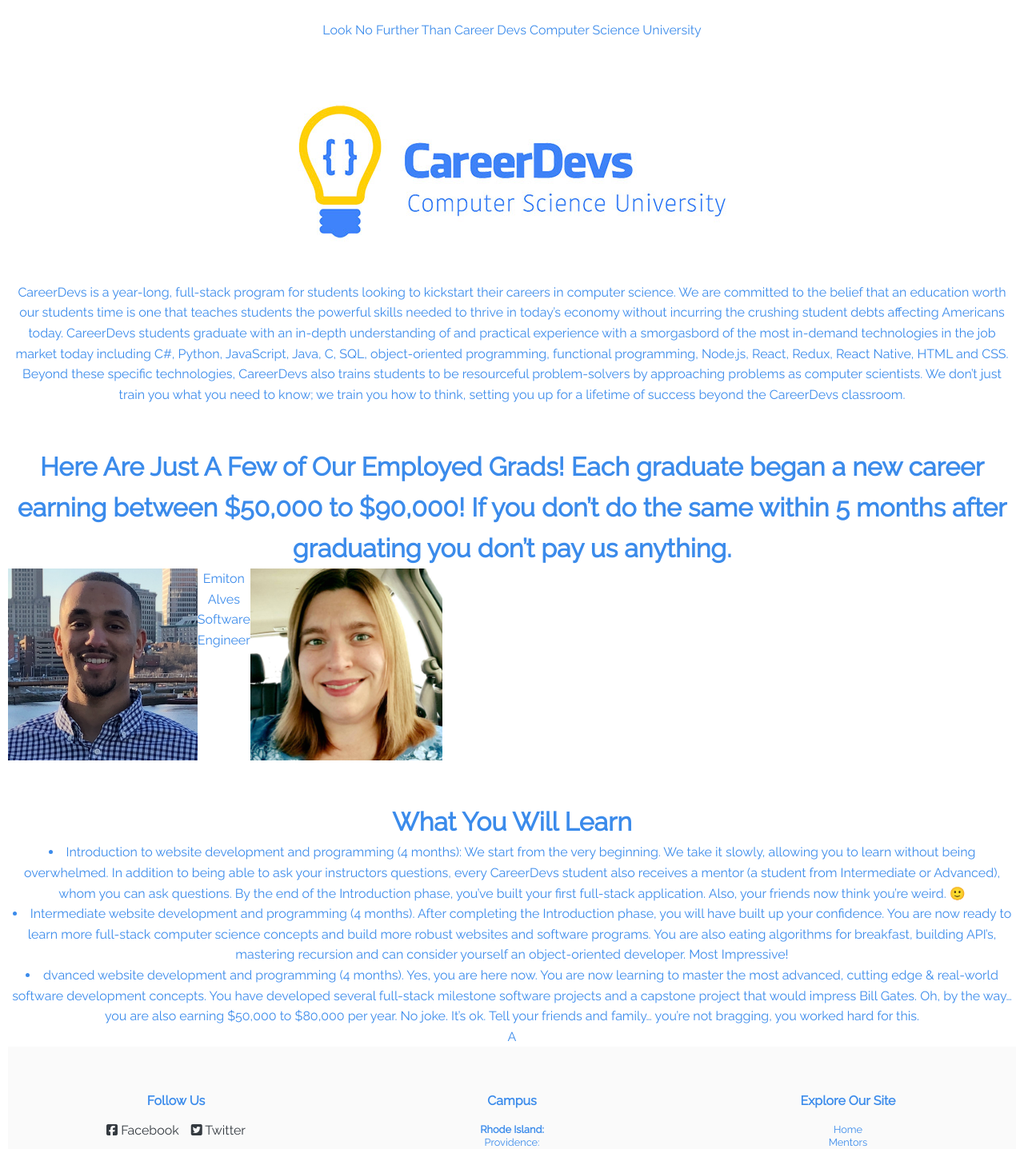
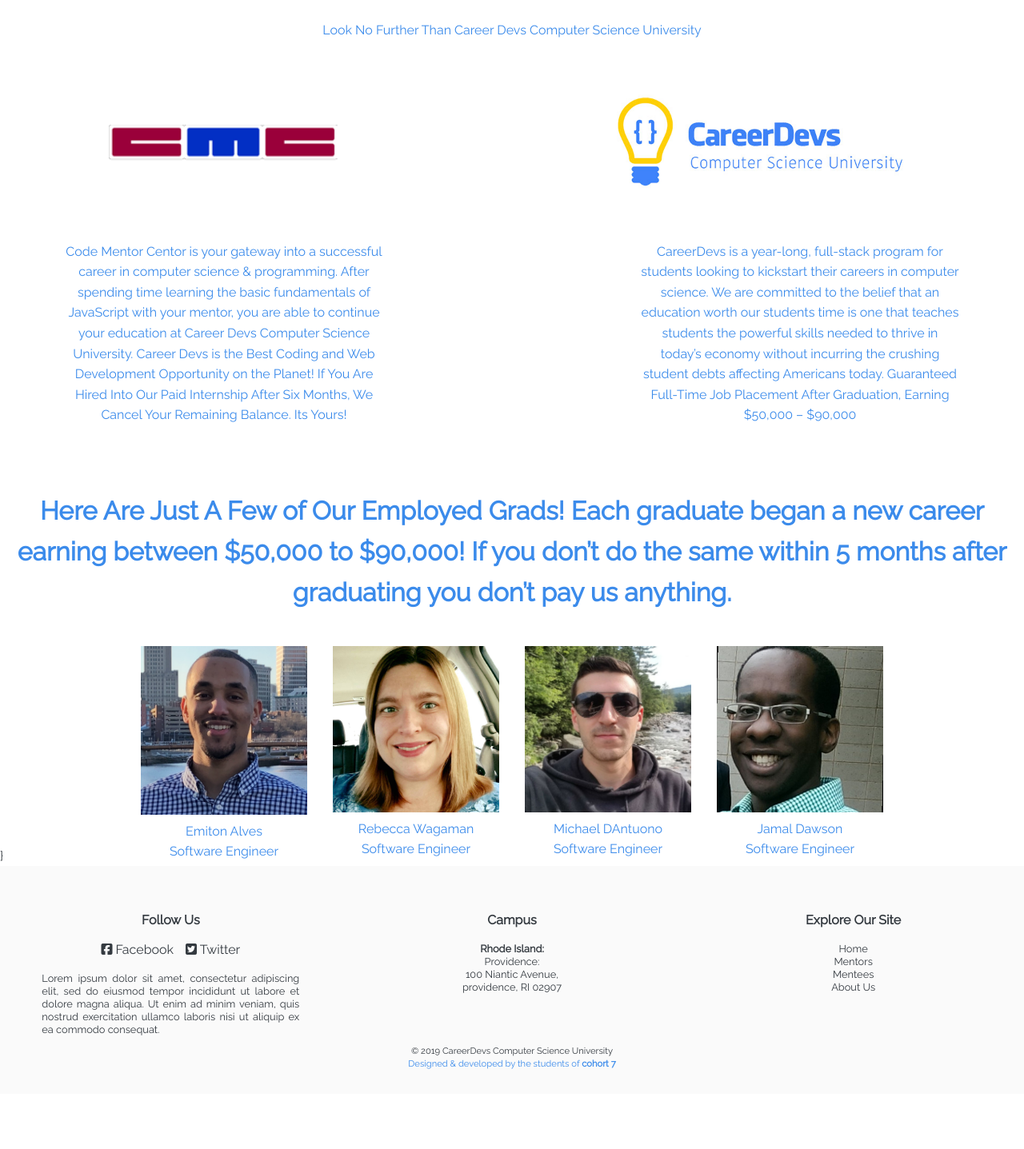
Before and after one commit to marcusgalvin/CodeMentorCenter, a React (Create React App) app in the folder client/: page /CmcCareerDevs in a window 1280 px wide. Shown: the part 202-1639 px from the top of the page at 80% size. After the commit the page ends 1570 px from the top, so only its background shows below. Built offline with nearby package versions, Linux system fonts and the light colour scheme.

Commit message:
updated CmcCareerDevs

```diff
--- a/client/src/components/layout/CmcCareerDevs.jsx
+++ b/client/src/components/layout/CmcCareerDevs.jsx
@@ -1,6 +1,7 @@
 import React, { Fragment } from "react";
 import { Link } from "react-router-dom";
 import Footer from "./Footer";
+import cmcNavLogo from "../images/logo_cmcNavbar.png";
 
 const OnlineLearning = () => {
   return (
@@ -14,97 +15,78 @@
         </div>
         <br />
         <br />
+
+        <div className="photo-ct">
+          <div className="CMC-photo">
+            <img src={cmcNavLogo} alt="Code Mentor Center" />
+          </div>
+
           <div className="CareerDev-photo">
             <img src={require("../images/CareerDevs-Logo-600x200.jpg")} />
           </div>
-        <br />
-        <div className="career-devs-info">
-          {/* <div className="left-info"> */}
+        </div>
+
+        <div className="middle-info">
+          <div className="left-info">
             <p>
-            <br />
+              Code Mentor Centor is your gateway into a successful career in
+              computer science & programming. After spending time learning the
+              basic fundamentals of JavaScript with your mentor, you are able to
+              continue your education at Career Devs Computer Science
+              University. Career Devs is the Best Coding and Web Development
+              Opportunity on the Planet! If You Are Hired Into Our Paid
+              Internship After Six Months, We Cancel Your Remaining Balance. Its
+              Yours!
+            </p>
+          </div>
+          <div className="right-info">
+            <p>
               CareerDevs is a year-long, full-stack program for students looking
-            to kickstart their careers in computer science. We are committed to
-            the belief that an education worth our students time is one that
-            teaches students the powerful skills needed to thrive in today’s
-            economy without incurring the crushing student debts affecting
-            Americans today. CareerDevs students graduate with an in-depth
-            understanding of and practical experience with a smorgasbord of the
-            most in-demand technologies in the job market today including C#,
-            Python, JavaScript, Java, C, SQL, object-oriented programming,
-            functional programming, Node.js, React, Redux, React Native, HTML
-            and CSS. Beyond these specific technologies, CareerDevs also trains
-            students to be resourceful problem-solvers by approaching problems
-            as computer scientists. We don’t just train you what you need to
-            know; we train you how to think, setting you up for a lifetime of
-            success beyond the CareerDevs classroom.
+              to kickstart their careers in computer science. We are committed
+              to the belief that an education worth our students time is one
+              that teaches students the powerful skills needed to thrive in
+              today’s economy without incurring the crushing student debts
+              affecting Americans today. Guaranteed Full-Time Job Placement
+              After Graduation, Earning $50,000 – $90,000
             </p>
-          {/* </div> */}
-          {/* <div className="right-info">
-            <p>
-              <br />
-              The Best Coding and Web Development Opportunity on the Planet If
-              You Are Hired Into Our Paid Internship After Six Months, We Cancel
-              Your Remaining Balance (Paid Internship Earning Potential: $1,000
-              – $2,000 per month – never to be repaid. It’s yours!) Guaranteed
-              Full-Time Job Placement After Graduation, Earning $50,000 –
-              $90,000
-            </p>
-          </div> */}
+          </div>
+        </div>
       </div>
       <br />
       <br />
       <div className="students">
-          <h1>
+        <h2>
           Here Are Just A Few of Our Employed Grads! Each graduate began a new
           career earning between $50,000 to $90,000! If you don’t do the same
           within 5 months after graduating you don’t pay us anything.
-          </h1>
-          <div className="student-photos">
+        </h2>
+        <br />
+        <div className="student-photos-ct">
+          <div className="single-student">
             <img src={require("../images/EmitonAlves.png")} />
-            <p>Emiton Alves Software Engineer</p>
+            <p>Emiton Alves</p>
+            <p>Software Engineer</p>
+          </div>
+          <div className="single-student">
             <img src={require("../images/RebeccaWagaman.jpg")} />
+            <p>Rebecca Wagaman</p>
+            <p>Software Engineer</p>
+          </div>
+          <div className="single-student">
+            <img src={require("../images/MichaelDAntuono.jpg")} />
+            <p>Michael DAntuono</p>
+            <p>Software Engineer</p>
+          </div>
+          <div className="single-student">
+            <img src={require("../images/JamalDawson.jpg")} />
+            <p>Jamal Dawson</p>
+            <p>Software Engineer</p>
           </div>
         </div>
+      </div>{" "}
       <br />
-        <br />
-
-        <div className="what-you-learn">
-          <p>
-            <h2>What You Will Learn</h2>
-            <li>
-              Introduction to website development and programming (4 months): We
-              start from the very beginning. We take it slowly, allowing you to
-              learn without being overwhelmed. In addition to being able to ask
-              your instructors questions, every CareerDevs student also receives
-              a mentor (a student from Intermediate or Advanced), whom you can
-              ask questions. By the end of the Introduction phase, you’ve built
-              your first full-stack application. Also, your friends now think
-              you’re weird. 🙂
-            </li>{" "}
-            <li>
-              Intermediate website development and programming (4 months). After
-              completing the Introduction phase, you will have built up your
-              confidence. You are now ready to learn more full-stack computer
-              science concepts and build more robust websites and software
-              programs. You are also eating algorithms for breakfast, building
-              API’s, mastering recursion and can consider yourself an
-              object-oriented developer. Most Impressive!
-            </li>{" "}
-            <li>
-              dvanced website development and programming (4 months). Yes, you
-              are here now. You are now learning to master the most advanced,
-              cutting edge & real-world software development concepts. You have
-              developed several full-stack milestone software projects and a
-              capstone project that would impress Bill Gates. Oh, by the way…
-              you are also earning $50,000 to $80,000 per year. No joke. It’s
-              ok. Tell your friends and family… you’re not bragging, you worked
-              hard for this.
-            </li>
-            A
-          </p>
-        </div>
+      }
       <Footer />
-      </div>
     </Fragment>
   );
 };
--- a/client/src/index.css
+++ b/client/src/index.css
@@ -1098,11 +1098,28 @@
   color: var(--cmc-darkblue-color);
 }
 
+.photo-ct {
+  display: flex;
+  justify-content: center;
+}
+
 .CareerDev-photo {
-  width: 600px;
+  width: 400px;
   height: 200px;
   text-align: center;
-  margin: auto;
+  /* margin: auto; */
+  float: right;
+  margin-left: 10rem;
+}
+
+.CMC-photo {
+
+  width: 300px;
+  height: 200px;
+  text-align: center;
+  /* margin: auto; */
+  float: left;
+  margin-right: 10rem;
 }
 
 .mission-statement {
@@ -1113,36 +1130,55 @@
 }
 
 
-
 .career-devs-info {
   display: flex;
   text-align: center;
   flex-direction: center;
 }
 
+
+.middle-info {
+  /* padding-top: 0.5rem; */
+
+  padding-bottom: 8rem;
+  display: flex;
+  justify-content: center
+}
+
 .left-info {
   display: flex;
-  /* flex-direction: center; */
   width: 400px;
+  float: left;
+  margin-right: 10rem;
 
 }
 
 .right-info {
   display: flex;
-  /* flex-direction: center; */
   width: 400px;
-}
-
-
-.student-photos {
+  float: right;
+  margin-left: 10rem;
+
+}
+
+.students {
+  text-align: center;
+  color: var(--cmc-darkblue-color);
+
+}
+
+.student-photos-ct {
+  display: flex;
+  justify-content: center;
+  flex-direction: center;
+}
+
+.single-student {
   width: 15rem;
   height: 15rem;
   text-align: center;
-  display: flex;
-  flex-direction: center;
-}
-
-
+  padding: 1rem;
+}
 
 
 
```
Also changed, not shown: client/src/components/images/JamalDawson.jpg (added), client/src/components/images/MichaelDAntuono.jpg (added). Lines whose indentation alone changed are shown as unchanged.
